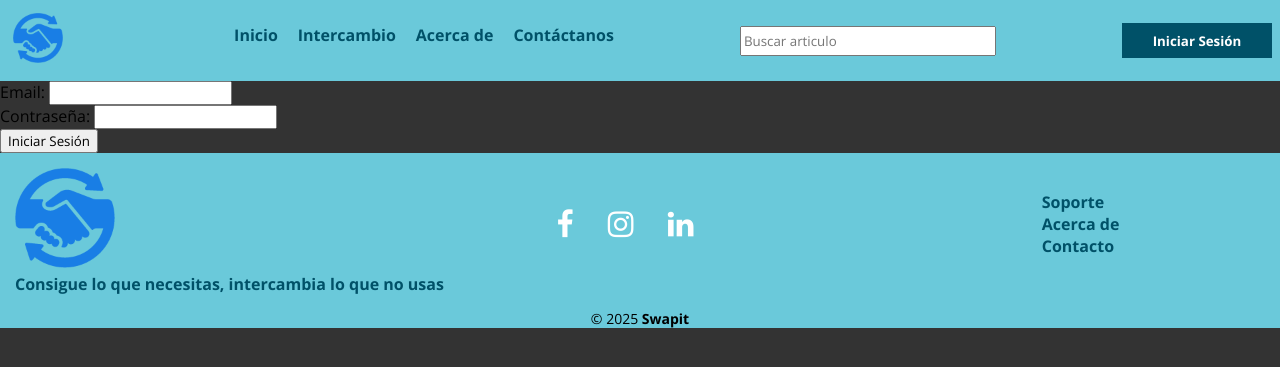
After one commit to Gowtty/SwapIt, a PHP site: page /login.php in a window 1280 px wide. The commit adds this page. Shown: the top 367 px of the page. Run offline with PHP 8.4, Linux system fonts and the light colour scheme.

Commit message:
Cambios en archivos PHP
Se cambiaron los archivos HTML a PHP para manejar la reutilización de código, pendiente de cambiar estructura de carpetas para mejor entendimiento.

```diff
--- a/css/styles.css
+++ b/css/styles.css
@@ -233,3 +233,19 @@ footer ul{
     width: 100%;
     font-size: 14px;
 }
+
+/*Notis*/
+.notificacion {
+    position: fixed;
+    bottom: 20px;
+    right: 20px;
+    padding: 15px;
+    border-radius: 5px;
+    color: white;
+    font-weight: bold;
+    display: none;
+    font-size: 15px;
+}
+
+.success {background-color: green;}
+.error {background-color: rgba(183, 60, 60, 0.5);}
--- /dev/null
+++ b/js/notificacion.js
@@ -0,0 +1,9 @@
+window.onload = function() {
+    var notificacion = document.getElementById("notificacion");
+    if (notificacion) {
+        notificacion.style.display = "block";
+        setTimeout(function() {
+            notificacion.style.display = "none";
+        }, 3000); // Se oculta después de 3 segundos
+    }
+};
--- /dev/null
+++ b/pages/login.php
@@ -0,0 +1,35 @@
+<?php
+session_start();
+$mensaje = isset($_SESSION["mensaje"]) ? $_SESSION["mensaje"] : null;
+unset($_SESSION["mensaje"]); // Borra el mensaje después de mostrarlo
+?>
+<?php include '../php/header.php'; ?>
+
+<!DOCTYPE html>
+<html lang="en">
+<head>
+    <meta charset="UTF-8">
+    <meta name="viewport" content="width=device-width, initial-scale=1.0">
+    <title>Iniciar sesión</title>
+</head>
+<body>
+
+
+
+    <?php if ($mensaje): ?>
+    <div class="notificacion <?php echo htmlspecialchars($mensaje["tipo"]); ?>" id="notificacion">
+        <?php echo htmlspecialchars($mensaje["texto"]); ?>
+    </div>
+    <?php endif; ?>
+
+    <form id="login-form" action="../php/login-form.php" method="POST">
+        Email: <input type="email" name="email" id="email" required><br>
+        Contraseña: <input type="password" name="password" id="password" required><br>
+        <input type="submit" value="Iniciar Sesión">
+    </form>
+</body>
+
+<?php include '../php/footer.php'; ?>
+</html>
+
+<script src="../js/notificacion.js"></script>
--- /dev/null
+++ b/pages/profile.php
@@ -0,0 +1,5 @@
+<?php include '../php/header.php'; ?>
+
+
+
+<?php include '../php/footer.php'; ?>
--- a/pages/register.html
+++ b/pages/register.php
@@ -1,3 +1,4 @@
+<?php include '../php/header.php'; ?>
 <!DOCTYPE html>
 <html lang="en">
 <head>
@@ -6,7 +7,8 @@
     <title>Registro</title>
 </head>
 <body>
-    <form action = "../php/register.php" id = "register-form" method="POST">
+
+    <form action = "../php/register-form.php" id = "register-form" method="POST">
         Nombre de usuario: <input type="text" name="name" required><br>
         Email: <input type="email" name="email" required><br>
         Contraseña: <input id="password" type="password" name="password_hash" required><br>
@@ -26,6 +28,8 @@
 
     </form>
 </body>
+
+<?php include '../php/footer.php'; ?>
 </html>
 
 <script src="../js/register.js"></script>
--- /dev/null
+++ b/php/footer.php
@@ -0,0 +1,30 @@
+<!DOCTYPE html>
+<html lang="es">
+
+<footer>
+        <div class="main-footer-container">
+
+            <div class="logo-slogan">
+                <img src="../src/assets/SwapitLogo.ico" alt="">
+                <p>Consigue lo que necesitas, intercambia lo que no usas</p>
+            </div>
+
+            <div class="footer-icons">
+                <a href="#" class="fa fa-facebook"></a>
+                <a href="#" class="fa fa-instagram"></a>
+                <a href="#" class="fa fa-linkedin"></a>
+            </div>
+
+            <div class="footer-links">
+                <ul>
+                    <a href=""><li>Soporte</li></a>
+                    <a href=""><li>Acerca de</li></a>
+                    <a href=""><li>Contacto</li></a>
+                </ul>
+            </div>
+        </div>
+
+        <div class="copyright-container">
+            <p>© 2025 <strong>Swapit</strong></p>
+        </div>
+</footer>
--- /dev/null
+++ b/php/header.php
@@ -0,0 +1,33 @@
+<!DOCTYPE html>
+<html lang="es">
+<head>
+    <meta charset="UTF-8">
+    <meta name="viewport" content="width=device-width, initial-scale=1.0">
+
+    <title>SwapIt</title>
+    <link rel="icon" type="image/x-icon" href="../src/assets/SwapitLogo.ico">
+    <link rel="stylesheet" href="../css/styles.css">
+    <link rel="preconnect" href="https://fonts.googleapis.com">
+    <link rel="preconnect" href="https://fonts.gstatic.com" crossorigin>
+    <link rel="stylesheet" href="https://cdnjs.cloudflare.com/ajax/libs/font-awesome/4.7.0/css/font-awesome.min.css">
+    <link href="https://fonts.googleapis.com/css2?family=Open+Sans:ital,wght@0,300..800;1,300..800&display=swap" rel="stylesheet">
+</head>
+<body>
+    <header>
+
+    <a href="../pages/index.html"><img src="../src/assets/SwapitLogo.ico" alt="SwapIt Logo"></a>
+    <nav class="nav-links">
+        <ul>
+            <a href=""><li>Inicio</li></a>
+            <a href=""><li>Intercambio</li></a>
+            <a href=""><li>Acerca de</li></a>
+            <a href=""><li>Contáctanos</li></a>
+        </ul>
+    </nav>
+
+    <input type="search" placeholder="Buscar articulo">
+
+    <button class="form-button" onclick="window.location.href='../pages/login.php'">Iniciar Sesión</button>
+
+    </header>
+<body>
```
Also changed, not shown: pages/index.php (renamed from pages/index.html, +3 -45 lines), pages/login.html (deleted, +0 -15 lines), php/login-form.php (renamed from php/login.php, +8 -3 lines), php/register-form.php (renamed from php/register.php).
